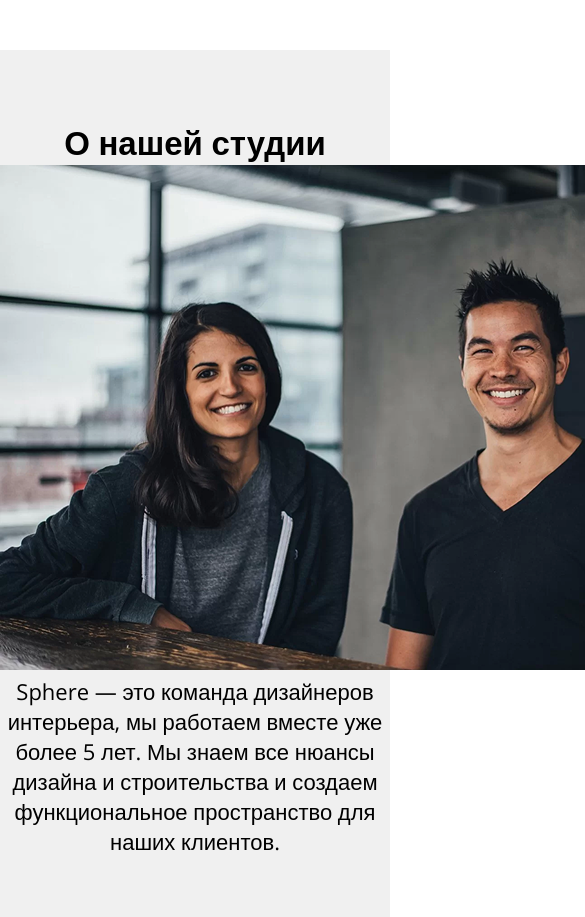
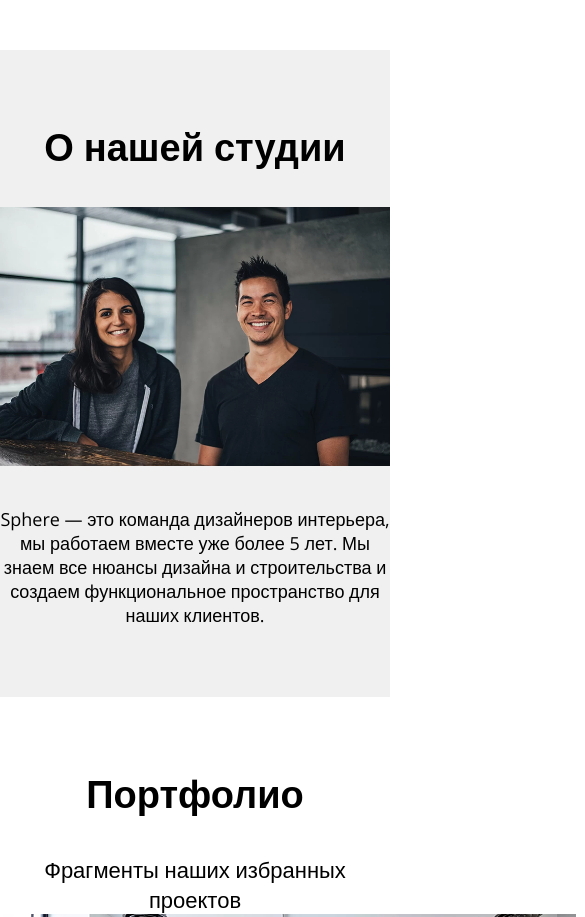
Before and after one commit to Threed95/studio-design, a plain HTML site: page index.html in a window 390 px wide. Shown: the part 1840-2757 px from the top of the page, 585 px wide, since content can reach past the window. Drawn offline with nearby package versions, Linux system fonts and the light colour scheme.

Commit message:
добавила секцию about-us

```diff
--- a/index.html
+++ b/index.html
@@ -36,7 +36,7 @@
     </div>
     <section class="our-services">
         <div class="container">
-            <h2 class="our-services-title">Наши услуги</h2>
+            <h2 class="section-title">Наши услуги</h2>
             <p class="our-services__text">Мы создаем функциональные дизайнерские проекты от маленьких до больших пространств</p>
             <div class="article-services">
                 <article class="article-column">
@@ -65,7 +65,7 @@
 
     <section class="about-us about-us--beige">
         <div class="container">
-            <h2 class="about-us-title">О нашей студии</h2>
+            <h2 class="section-title">О нашей студии</h2>
             <img src="images/about-us.png" alt="о нас" class="about-us__image">
             <p class="about-us__text">Sphere — это команда дизайнеров интерьера, мы работаем вместе уже более 5 лет. Мы знаем все нюансы дизайна и строительства и создаем функциональное пространство для наших клиентов.</p>
 
@@ -73,7 +73,7 @@
     </section>
     <section class="portfolio">
         <div class="container">
-            <h2 class="portfolio-title">Портфолио</h2>
+            <h2 class="section-title">Портфолио</h2>
             <p class="portfolio__text">Фрагменты наших избранных проектов</p>
             <div class="portfolio-images">
                 <img src="images/image-1.png" alt="портфолио вариант 1" class="portfolio-images__item">
@@ -86,7 +86,7 @@
     </section>
     <section class="our-rates our-rates--beige">
         <div class="container">
-            <h2 class="our-rates-title">Наши тарифы</h2>
+            <h2 class="section-title">Наши тарифы</h2>
             <p class="our-rates__text">Выберите тариф, который подходит вам, свяжитесь с нами и закажите дизайн-проект.</p>
             <div class="rates-column">
                 <article class="rate-features">
@@ -126,7 +126,7 @@
     </section>
     <section class="work">
         <div class="container">
-            <h2 class="work-title">Как мы работаем</h2>
+            <h2 class="section-title">Как мы работаем</h2>
             <div class="process">
                 <div class="process-icons">
                     <img src="images/sketch-icon.png" alt="предварительный эскиз" class="process-icons__item">
--- a/styles/_about-us.scss
+++ b/styles/_about-us.scss
@@ -1,3 +1,38 @@
 .about-us {
     background-color: #F0F0F0;
+    & .container {
+        max-width: 760px;
+        margin: 0 auto;
+    }
+    &__image {
+        width: 100%;
+        height: 100%;
+        object-fit: cover;
+        margin: 0 auto 30px;
+    }
+    &__text {
+        font-size: 20px;
+    }
 }
+
+@media screen and (max-width: 1024px) {
+    .about-us {
+        & .container {
+            max-width: 636px;
+        }
+        &__image {
+            margin-bottom: 40px;
+        }
+        &__text {
+            font-size: 18px;
+        }
+    }
+}
+
+@media screen and (max-width: 768px) {
+    .about-us {
+        &__image {
+            margin-bottom: 35px;
+        }
+    }
+}
--- a/styles/_our-services-title.scss
+++ b/styles/_section-title.scss
@@ -1,17 +1,17 @@
-.our-services-title {
+.section-title {
     font-size: 42px;
     margin-bottom: 30px;
 }
 
 @media screen and (max-width: 1024px) {
-    .our-services-title {
+    .section-title {
         font-size: 38px;
         margin-bottom: 40px;
     }
 }
 
 @media screen and (max-width: 768px) {
-    .our-services-title {
+    .section-title {
         margin-bottom: 35px;
     }
 }
--- a/styles/style.scss
+++ b/styles/style.scss
@@ -13,22 +13,17 @@
 @import '_arrow-link';
 @import '_reserve-link';
 @import '_our-services';
-@import '_our-services-title';
 @import '_article-services';
 @import '_article-column';
 @import '_about-us';
-@import '_about-us-title';
 @import '_portfolio';
-@import '_portfolio-title';
 @import '_portfolio-images';
 @import '_projects-link';
 @import '_our-rates';
-@import '_our-rates-title';
 @import '_rates-column';
 @import '_rate-features';
 @import '_rate-link';
 @import '_work';
-@import '_work-title';
 @import '_process';
 @import '_process-icons';
 @import '_process-description';
@@ -38,3 +33,4 @@
 @import '_footer-menu';
 @import '_social-links';
 @import '_social-contacts';
+@import '_section-title';
```
Also changed, not shown: styles/_about-us-title.scss (deleted), styles/_our-rates-title.scss (deleted), styles/_portfolio-title.scss (deleted), styles/_work-title.scss (deleted), styles/style.css, 1 other file.
